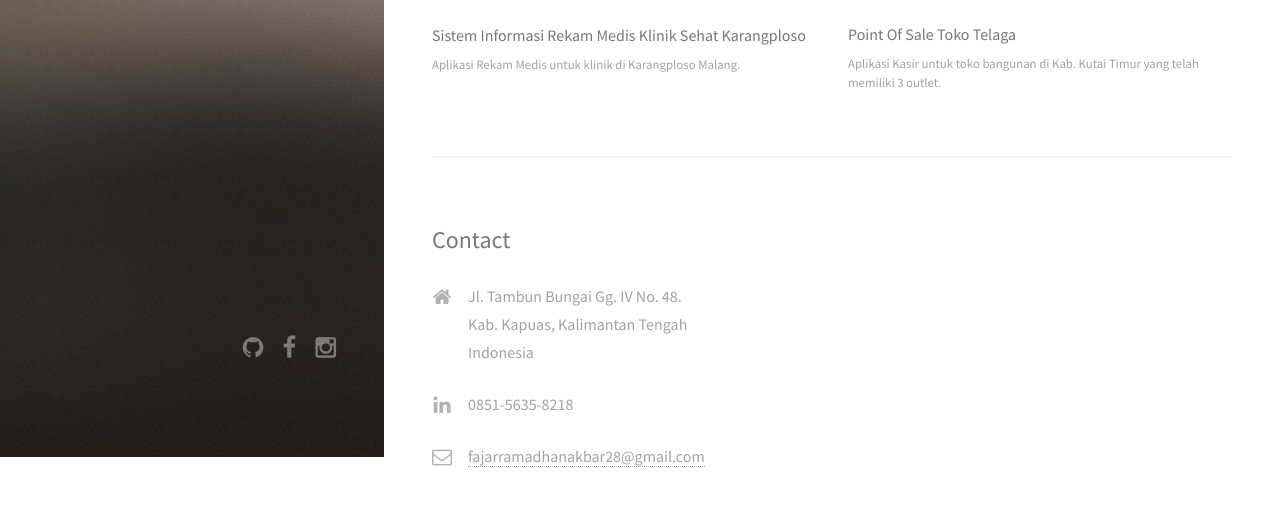
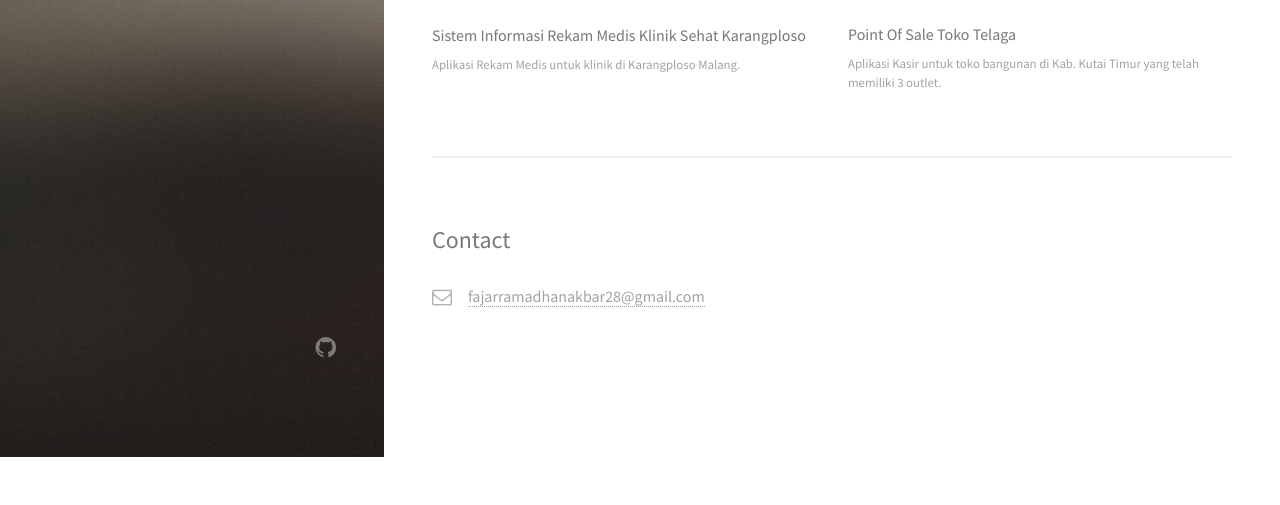
Before and after one commit to fajarakbar/fajarakbar.github.io, a plain HTML site: page index.html in a window 1280 px wide. Shown: the part 343-848 px from the top of the page. After the commit the page ends 800 px from the top, so only its background shows below. Drawn offline with Linux system fonts and the light colour scheme.

Commit message:
remove data

```diff
--- a/index.html
+++ b/index.html
@@ -121,16 +121,6 @@
 							</div> -->
 							<div class="8u$ 12u$(small)">
 								<ul class="labeled-icons">
-									<li>
-										<h3 class="icon fa-home"><span class="label">Address</span></h3>
-										Jl. Tambun Bungai Gg. IV No. 48.<br />
-										Kab. Kapuas, Kalimantan Tengah<br />
-										Indonesia
-									</li>
-									<li>
-										<h3 class="icon fa-linkedin"><span class="label">Phone</span></h3>
-										0851-5635-8218
-									</li>
 									<li>
 										<h3 class="icon fa-envelope-o"><span class="label">Email</span></h3>
 										<a href="#">fajarramadhanakbar28@gmail.com</a>
@@ -467,8 +457,6 @@ print 'It took ' + i + ' iterations to sort the deck.';</code></pre>
 				<ul class="icons">
 					<!-- <li><a href="#" class="icon fa-twitter"><span class="label">Twitter</span></a></li> -->
 					<li><a href="https://github.com/fajarakbar" class="icon fa-github"><span class="label">Github</span></a></li>
-					<li><a href="https://web.facebook.com/fajarramadhanakbar23" class="icon fa-facebook"><span class="label">Dribbble</span></a></li>
-					<li><a href="https://www.instagram.com/fajar.akbar23/" class="icon fa-instagram"><span class="label">Email</span></a></li>
 				</ul>
 				<ul class="copyright">
 					<!-- <li>&copy; Untitled</li><li>Design: <a href="http://html5up.net">HTML5 UP</a></li> -->
```
